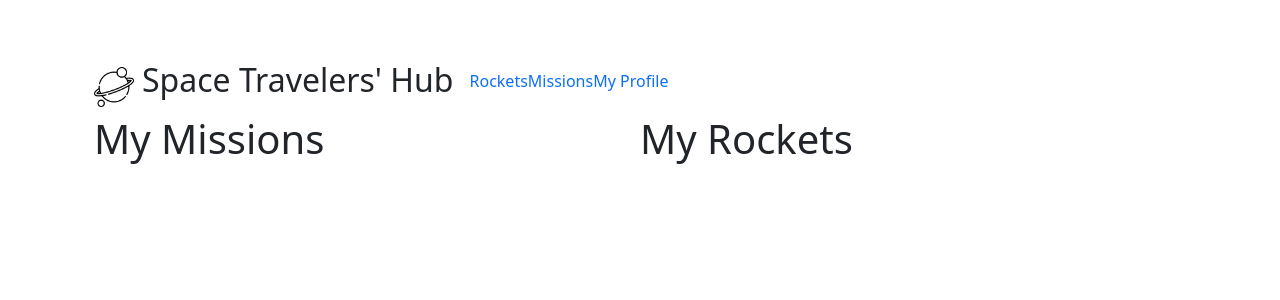
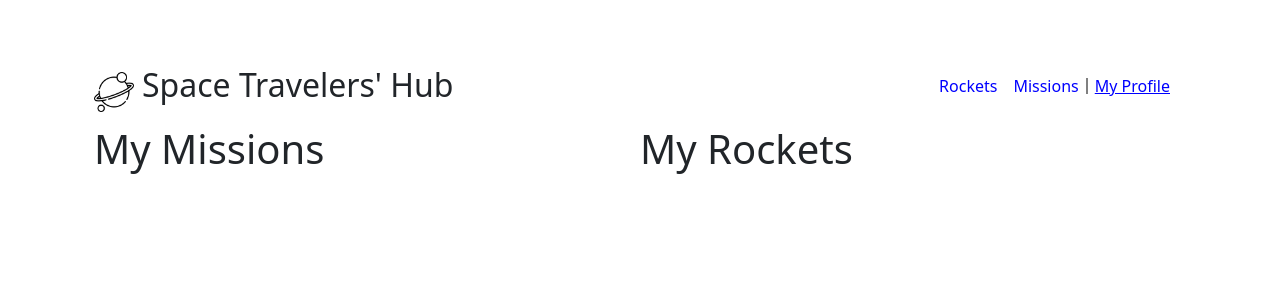
Before and after one commit to zeff96/space-travellers-hub, a React (Create React App) app: page /myProfile in a window 1280 px wide. Shown: the top 300 px of the page. Built offline with nearby package versions, Linux system fonts and the light colour scheme.

Commit message:
Add margin collapse and spacing for the navbar.

```diff
--- a/src/components/navbar/Navbar.jsx
+++ b/src/components/navbar/Navbar.jsx
@@ -10,7 +10,7 @@ const Navbar = () => {
     { id: 3, path: "/myProfile", text: "My Profile" },
   ];
 
-  const [isCollapsed, setIsCollapsed] = useState(false);
+  const [isCollapsed, setIsCollapsed] = useState(true);
   function handleToggle() {
     return setIsCollapsed(!isCollapsed);
   }
@@ -18,34 +18,32 @@ const Navbar = () => {
   return (
     <nav className="navbar navbar-expand-md bg-body-light">
       <div className="container-fluid">
-        <div>
         <Link to="/" className="navbar-brand">
           <img src={logo} alt="Logo" style={{ width: "2em" }} />
-            <span className="text-dark fs-2 ms-2">
-              Space Travelers&apos; Hub
-            </span>
+          <span className="text-dark fs-2 ms-2">Space Travelers&apos; Hub</span>
         </Link>
         <button
           className="navbar-toggler"
           type="button"
           data-bs-toggle="collapse"
           data-target="#navbar"
-            aria-controls="navbarTogglerDemo01"
+          aria-controls="navbar"
           aria-expanded={isCollapsed ? true : false}
           aria-label="Toggle navigation"
           onClick={handleToggle}
         >
           <span className="navbar-toggler-icon"></span>
         </button>
-        </div>
         <div
           className={`${isCollapsed ? "collapse" : ""} navbar-collapse`}
           id="navbar"
         >
-          <ul className="navbar-nav me-auto">
+          <ul className="navbar-nav ms-auto">
             {links.map((link) => (
-              <li key={link.id} className="nav-item">
-                <NavLink to={link.path}>{link.text}</NavLink>
+              <li key={link.id} className="list">
+                <NavLink className="list-item" to={link.path}>
+                  {link.text}
+                </NavLink>
               </li>
             ))}
           </ul>
--- a/src/components/navbar/navbar.scss
+++ b/src/components/navbar/navbar.scss
@@ -1,15 +1,23 @@
-a {
-  text-decoration: none;
+.list:nth-child(3) {
+  position: relative;
+}
+
+.list:nth-child(3)::before {
+  content: "";
+  position: absolute;
+  left: -10%;
+  top: 50%;
+  transform: translateY(-50%);
+  height: 1rem;
+  border: 1px solid gray;
 }
 
 .list-item {
-  list-style: none;
+  color: blue;
+  text-decoration: none;
+  margin-right: 1rem;
 }
 
-.list .list-item:last-child {
-  border-left: 1px solid black;
-}
-
-.list .list-item .active {
+.active {
   text-decoration: underline !important;
 }
```
Lines whose indentation alone changed are shown as unchanged.
